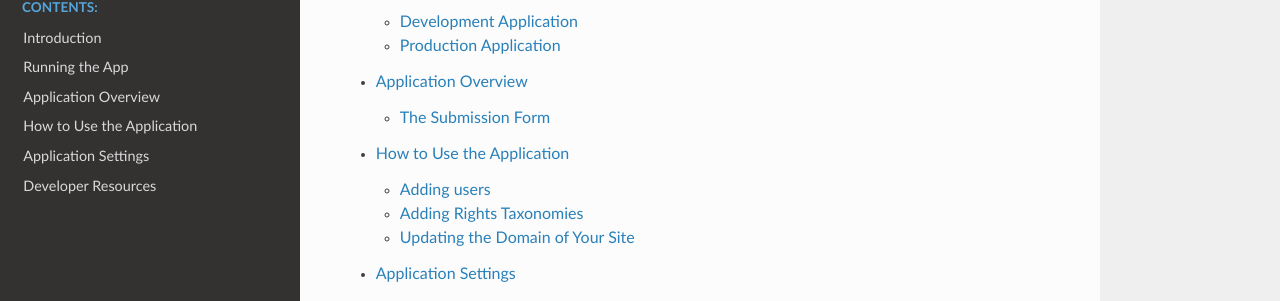
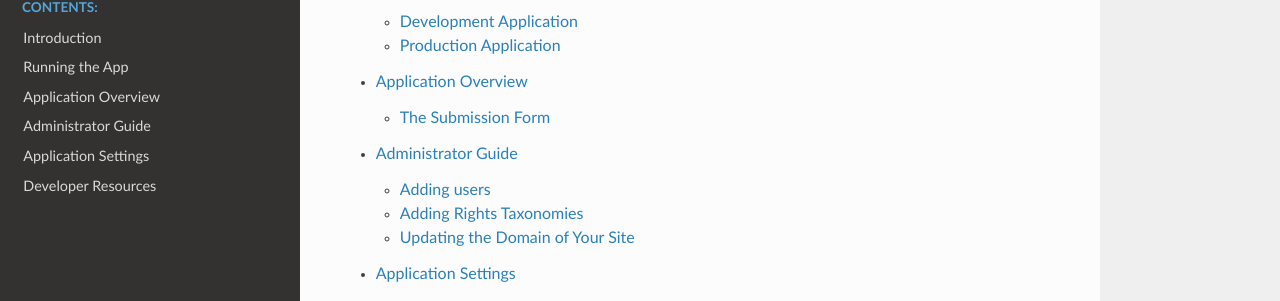
Before and after one commit to NationalCentreTruthReconciliation/Secure-Record-Transfer, a Sphinx documentation site: the page built from docs/index.rst, in a window 1280 px wide and 900 px high, scrolled down 336 px. Shown: the part 114-415 px from the top of the window. Built offline with Sphinx 7.4.7 and the Read the Docs theme 3.1.0, drawn with Linux system fonts in a browser that asks for light colours.

Commit message:
Rename How to Use Application to Adminstrator Guide

```diff
--- a/docs/howtouse/index.rst
+++ b/docs/admin_guide/index.rst
@@ -1,5 +1,5 @@
-How to Use the Application
-==========================
+Administrator Guide
+===================
 
 This section of the documentation focuses on the basic tasks that users and administrators can
 perform using the record transfer application. There is a separate section of the documentation
--- a/docs/index.rst
+++ b/docs/index.rst
@@ -14,7 +14,7 @@ with `AtoM <https://accesstomemory.org/en/>`_.
    introduction/index
    running/index
    application_overview/index
-   howtouse/index
+   admin_guide/index
    settings/index
    code/index
 
```
Also changed, not shown: docs/admin_guide/addingrights.rst (renamed from docs/howtouse/addingrights.rst), docs/admin_guide/addingusers.rst (renamed from docs/howtouse/addingusers.rst), docs/admin_guide/images/account_activated.png (renamed from docs/howtouse/images/account_activated.png), docs/admin_guide/images/activation_email.png (renamed from docs/howtouse/images/activation_email.png), docs/admin_guide/images/admin_add_right.png (renamed from docs/howtouse/images/admin_add_right.png), docs/admin_guide/images/admin_add_user.png (renamed from docs/howtouse/images/admin_add_user.png), docs/admin_guide/images/admin_rights.png (renamed from docs/howtouse/images/admin_rights.png), docs/admin_guide/images/admin_save_right.png (renamed from docs/howtouse/images/admin_save_right.png), docs/admin_guide/images/admin_save_user.png (renamed from docs/howtouse/images/admin_save_user.png), docs/admin_guide/images/admin_staff_user.png (renamed from docs/howtouse/images/admin_staff_user.png), docs/admin_guide/images/admin_users.png (renamed from docs/howtouse/images/admin_users.png), docs/admin_guide/images/new_right_dropdown.png (renamed from docs/howtouse/images/new_right_dropdown.png), docs/admin_guide/images/new_right_explanation.png (renamed from docs/howtouse/images/new_right_explanation.png), docs/admin_guide/images/user_sign_up.png (renamed from docs/howtouse/images/user_sign_up.png), 1 more files.
